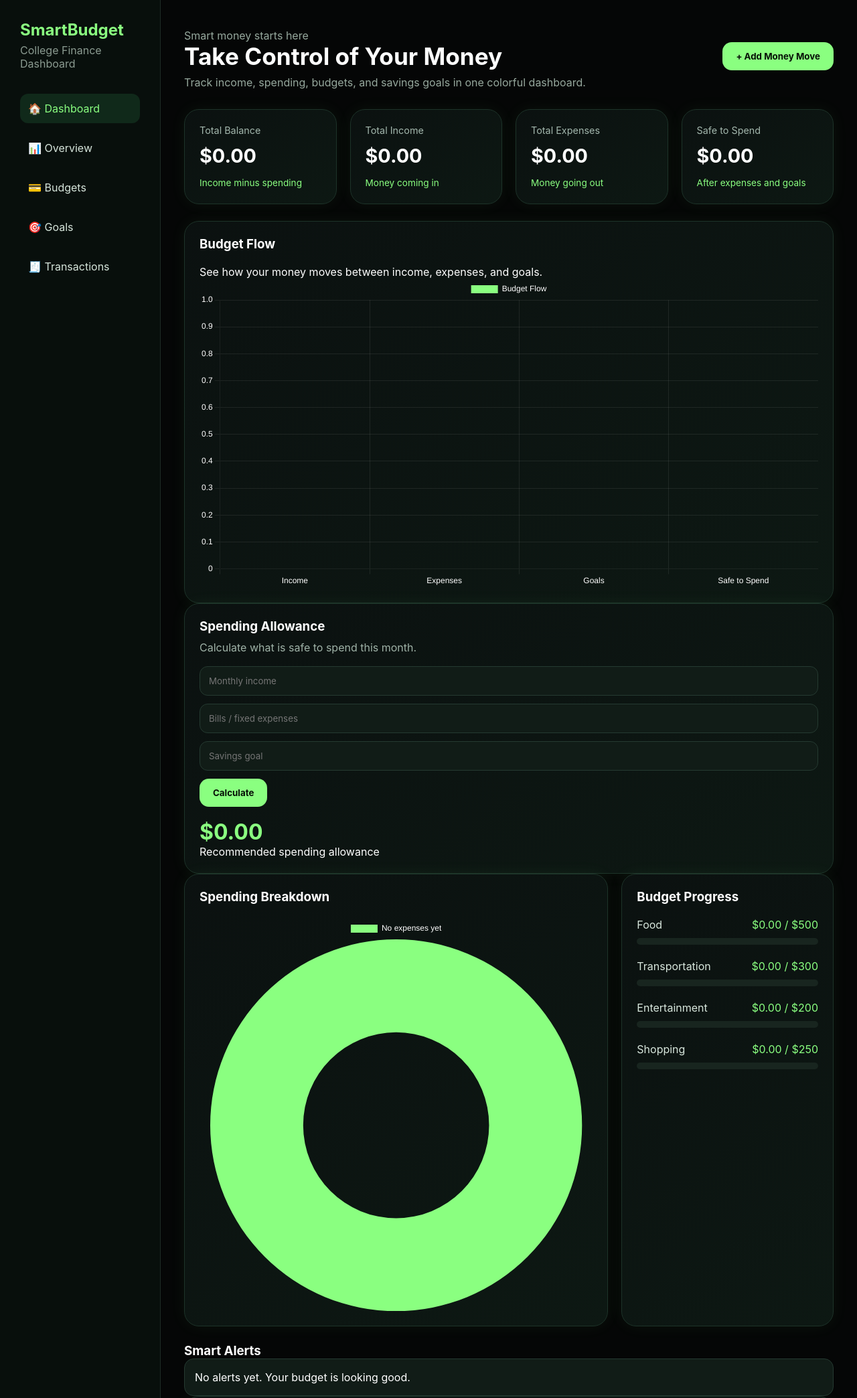
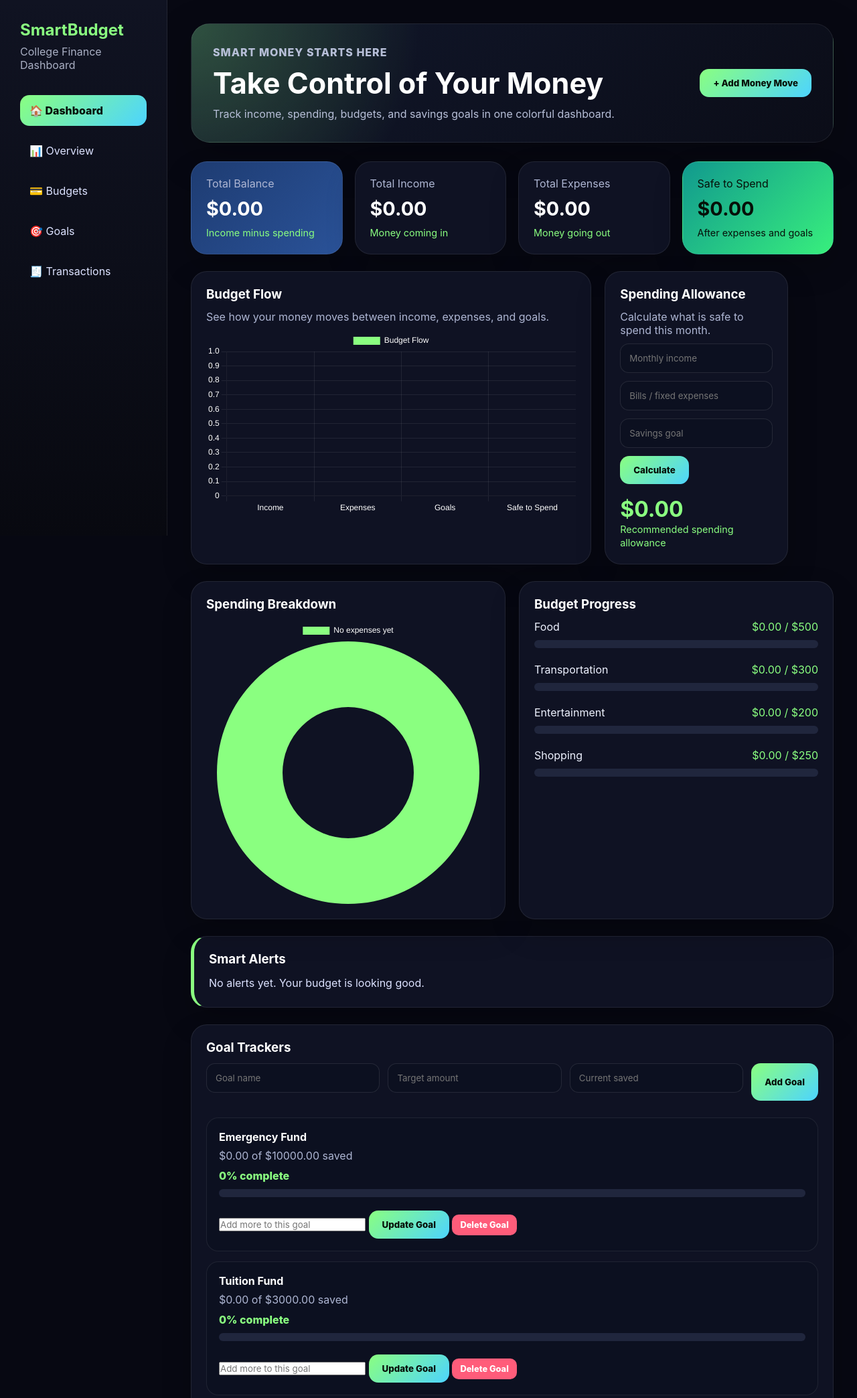
Before and after one commit to semajmorris/SmartBudget-Finance-Dashboard, a plain HTML site: page index.html in a window 1280 px wide. Shown: the top 2088 px of the page at 67% size. Drawn offline with nearby package versions, Linux system fonts and the light colour scheme.

Commit message:
Add files via upload

```diff
--- a/style.css
+++ b/style.css
@@ -5,130 +5,214 @@
     font-family: Inter, Arial, sans-serif;
 }
 
+html {
+    scroll-behavior: smooth;
+}
+
 body {
-  background: #050606;
-  color: #ffffff;
+    background: #070812;
+    color: white;
 }
 
 .dashboard {
     display: grid;
-  grid-template-columns: 240px 1fr;
+    grid-template-columns: 250px 1fr;
     min-height: 100vh;
 }
 
 .sidebar {
-  background: #080f0c;
-  border-right: 1px solid #1d2b25;
+    background: linear-gradient(180deg, #101322, #080910);
+    border-right: 1px solid rgba(255,255,255,.08);
     padding: 30px;
+    position: sticky;
+    top: 0;
+    height: 100vh;
 }
 
 .sidebar h2 {
     color: #8aff80;
-  margin-bottom: 6px;
+    margin-bottom: 8px;
 }
 
 .sidebar p {
-  color: #8b9b91;
+    color: #a9afc3;
     margin-bottom: 35px;
 }
 
 .sidebar nav {
     display: flex;
     flex-direction: column;
-  gap: 15px;
+    gap: 14px;
 }
 
 .sidebar nav a {
-  color: #d7e6dc;
+    color: #dce2ff;
     text-decoration: none;
-  padding: 12px;
-  border-radius: 12px;
+    padding: 13px 14px;
+    border-radius: 14px;
+    transition: .3s;
 }
 
 .sidebar nav a:hover,
 .sidebar nav a:first-child {
-  background: #10291a;
-  color: #8aff80;
+    background: linear-gradient(135deg, #8aff80, #4dd4ff);
+    color: #071008;
+    font-weight: 800;
 }
 
 .main-content {
     padding: 35px;
 }
 
-header {
+.hero {
+    background: radial-gradient(circle at top left, rgba(138,255,128,.25), transparent 35%),
+                linear-gradient(135deg, #11172b, #0b0d18);
+    border: 1px solid rgba(255,255,255,.08);
+    border-radius: 28px;
+    padding: 32px;
     display: flex;
     justify-content: space-between;
     align-items: center;
-  margin-bottom: 30px;
+    margin-bottom: 28px;
+    box-shadow: 0 20px 60px rgba(0,0,0,.25);
 }
 
-header h1 {
-  font-size: 2.2rem;
+.tag {
+    color: #8aff80;
+    font-weight: 800;
+    margin-bottom: 10px;
+    text-transform: uppercase;
+    letter-spacing: 1px;
 }
 
-header p {
-  color: #96a89d;
-  margin-top: 8px;
+.hero h1 {
+    font-size: 2.7rem;
+    margin-bottom: 10px;
+}
+
+.hero p {
+    color: #b7bfd8;
 }
 
 button {
-  background: #8aff80;
-  color: #061006;
+    background: linear-gradient(135deg, #8aff80, #4dd4ff);
+    color: #071008;
     border: none;
     padding: 13px 20px;
     border-radius: 14px;
-  font-weight: 700;
+    font-weight: 800;
     cursor: pointer;
+    transition: .25s;
+}
+
+button:hover {
+    transform: translateY(-2px);
+    box-shadow: 0 10px 25px rgba(138,255,128,.25);
 }
 
 .cards {
     display: grid;
     grid-template-columns: repeat(4, 1fr);
-  gap: 20px;
+    gap: 18px;
     margin-bottom: 25px;
 }
 
 .card,
 .chart-box,
 .budget-box,
-.transactions {
-  background: linear-gradient(145deg, #0b1110, #0d1813);
-  border: 1px solid #1d3329;
-  border-radius: 22px;
+.transactions,
+.tool-box,
+.alert-box {
+    background: rgba(17, 21, 38, .9);
+    border: 1px solid rgba(255,255,255,.08);
+    border-radius: 24px;
     padding: 22px;
-  box-shadow: 0 0 25px rgba(138, 255, 128, 0.06);
+    box-shadow: 0 20px 45px rgba(0,0,0,.2);
 }
 
-.card p {
-  color: #a3b7ad;
-  font-size: 0.9rem;
+.card p,
+.chart-box p,
+.tool-box p {
+    color: #aeb6d3;
+    margin-bottom: 10px;
 }
 
 .card h3 {
     font-size: 1.8rem;
-  margin: 12px 0;
+    margin-bottom: 8px;
 }
 
-.card span {
+.card span,
+.tool-box span {
     color: #8aff80;
-  font-size: 0.85rem;
+    font-size: .9rem;
+}
+
+.balance-card {
+    background: linear-gradient(135deg, #1e3c72, #2a5298);
+}
+
+.safe-card {
+    background: linear-gradient(135deg, #11998e, #38ef7d);
+    color: #061008;
+}
+
+.safe-card p,
+.safe-card span {
+    color: #061008;
+}
+
+.overview-grid {
+    display: grid;
+    grid-template-columns: 1.4fr .8fr;
+    gap: 20px;
+    margin-bottom: 25px;
 }
 
 .grid {
     display: grid;
-  grid-template-columns: 2fr 1fr;
+    grid-template-columns: 1fr 1fr;
     gap: 20px;
     margin-bottom: 25px;
 }
 
-.chart-box {
-  min-height: 310px;
+.large-chart {
+    min-height: 360px;
 }
 
 .chart-box h3,
 .budget-box h3,
-.transactions h3 {
-  margin-bottom: 20px;
+.transactions h3,
+.tool-box h3,
+.alert-box h3 {
+    margin-bottom: 12px;
+}
+
+.tool-box input,
+.goal-form input,
+.modal-content input,
+.modal-content select {
+    width: 100%;
+    padding: 13px;
+    margin-bottom: 12px;
+    border-radius: 13px;
+    border: 1px solid rgba(255,255,255,.1);
+    background: #0c1020;
+    color: white;
+    outline: none;
+}
+
+.tool-box input:focus,
+.goal-form input:focus,
+.modal-content input:focus,
+.modal-content select:focus {
+    border-color: #8aff80;
+}
+
+.tool-box h2 {
+    color: #8aff80;
+    margin-top: 18px;
+    font-size: 2rem;
 }
 
 .budget-item {
@@ -138,7 +222,7 @@ button {
 .budget-item p {
     display: flex;
     justify-content: space-between;
-  color: #d8e7dd;
+    color: #eef2ff;
     margin-bottom: 10px;
 }
 
@@ -147,67 +231,98 @@ button {
 }
 
 .bar {
-  height: 10px;
-  background: #18251f;
+    height: 12px;
+    background: #20263d;
     border-radius: 50px;
     overflow: hidden;
 }
 
 .bar div {
     height: 100%;
-  background: linear-gradient(90deg, #8aff80, #38d86a);
+    width: 0%;
+    background: linear-gradient(90deg, #8aff80, #4dd4ff);
     border-radius: 50px;
+    transition: width .4s ease;
 }
 
-.transactions table {
+.alert-box {
+    margin-bottom: 25px;
+    border-left: 5px solid #8aff80;
+}
+
+#alertMessage {
+    color: #dce2ff;
+    line-height: 1.6;
+}
+
+.goal-form {
+    display: grid;
+    grid-template-columns: 1fr 1fr 1fr auto;
+    gap: 12px;
+    margin-bottom: 25px;
+}
+
+.goal-card {
+    background: #0c1020;
+    border: 1px solid rgba(255,255,255,.08);
+    border-radius: 18px;
+    padding: 18px;
+    margin-bottom: 15px;
+}
+
+.goal-card h4 {
+    margin-bottom: 8px;
+}
+
+.goal-card p {
+    color: #aeb6d3;
+    margin-bottom: 10px;
+}
+
+.goal-progress-text {
+    color: #8aff80 !important;
+    font-weight: 800;
+}
+
+table {
     width: 100%;
     border-collapse: collapse;
 }
 
-.transactions th {
+th {
     color: #8aff80;
     text-align: left;
     padding-bottom: 14px;
 }
 
-.transactions td {
+td {
     padding: 14px 0;
-  border-top: 1px solid #1b2b24;
-  color: #dce9e0;
+    border-top: 1px solid rgba(255,255,255,.08);
+    color: #e9edff;
 }
 
 .income {
     color: #8aff80 !important;
-  font-weight: bold;
+    font-weight: 800;
 }
 
 .expense {
     color: #ff6b6b !important;
-  font-weight: bold;
+    font-weight: 800;
 }
 
-@media (max-width: 900px) {
-  .dashboard {
-    grid-template-columns: 1fr;
+.goal {
+    color: #4dd4ff !important;
+    font-weight: 800;
 }
 
-  .cards,
-  .grid {
-    grid-template-columns: 1fr;
+.delete-btn {
+    background: #ff5c7a;
+    color: white;
+    padding: 8px 12px;
+    border-radius: 10px;
+    font-size: .8rem;
 }
-
-  .sidebar {
-    border-right: none;
-    border-bottom: 1px solid #1d2b25;
-  }
-
-  header {
-    flex-direction: column;
-    align-items: flex-start;
-    gap: 20px;
-  }
-}
-/* Modal */
 
 .modal {
     display: none;
@@ -220,164 +335,61 @@ button {
 }
 
 .modal-content {
-    width: 450px;
-    background: #0d1813;
-    border: 1px solid #1d3329;
-    border-radius: 20px;
-    padding: 25px;
-}
-
-.modal-content h2 {
-    margin-bottom: 20px;
-}
-
-.modal-content form {
-    display: flex;
-    flex-direction: column;
-    gap: 15px;
-}
-
-.modal-content input,
-.modal-content select {
-    padding: 12px;
-    border-radius: 10px;
-    border: 1px solid #253a31;
-    background: #111c17;
-    color: white;
+    width: 460px;
+    background: #111526;
+    border: 1px solid rgba(255,255,255,.1);
+    border-radius: 24px;
+    padding: 26px;
 }
 
 .close-btn {
     float: right;
+    font-size: 26px;
     cursor: pointer;
-    font-size: 24px;
 }
 
 .close-btn:hover {
     color: #8aff80;
 }
-.delete-btn {
-    background: #ff5a5a;
-    color: white;
-    border: none;
-    padding: 8px 12px;
-    border-radius: 10px;
-    cursor: pointer;
-    font-weight: 600;
+
+@media (max-width: 950px) {
+    .dashboard {
+        grid-template-columns: 1fr;
     }
 
-.delete-btn:hover {
-    opacity: .8;
-}
-/* Tools Section */
-
-.tools-grid {
-    display: grid;
-    grid-template-columns: 1.3fr .7fr;
-    gap: 20px;
-    margin-bottom: 25px;
-}
-
-.tool-box {
-    background: linear-gradient(145deg, #0b1110, #0d1813);
-    border: 1px solid #1d3329;
-    border-radius: 22px;
-    padding: 22px;
-    box-shadow: 0 0 25px rgba(138, 255, 128, 0.06);
-}
-
-.tool-box h3 {
-    margin-bottom: 10px;
-}
-
-.tool-box p {
-    color: #9fb2a7;
-    margin-bottom: 18px;
-}
-
-.tool-box input,
-.goal-form input {
-    width: 100%;
-    padding: 13px;
-    margin-bottom: 12px;
-    border-radius: 12px;
-    border: 1px solid #253a31;
-    background: #111c17;
-    color: white;
-    outline: none;
-}
-
-.tool-box input:focus,
-.goal-form input:focus {
-    border-color: #8aff80;
-}
-
-.tool-box h2 {
-    color: #8aff80;
-    margin-top: 18px;
-    font-size: 2rem;
-}
-
-.alert-box {
-    display: flex;
-    flex-direction: column;
-    justify-content: center;
-}
-
-#alertMessage {
-    padding: 15px;
-    background: #111c17;
-    border: 1px solid #253a31;
-    border-radius: 14px;
-    line-height: 1.5;
-}
-
-/* Goals */
-
-.goal-form {
-    display: grid;
-    grid-template-columns: 1fr 1fr 1fr auto;
-    gap: 12px;
-    margin-bottom: 25px;
-}
-
-.goal-card {
-    background: #0d1813;
-    border: 1px solid #1d3329;
-    border-radius: 18px;
-    padding: 18px;
-    margin-bottom: 15px;
-}
-
-.goal-card h4 {
-    margin-bottom: 8px;
-    color: #ffffff;
-}
-
-.goal-card p {
-    color: #9fb2a7;
-    margin-bottom: 12px;
-}
-
-.goal-progress-text {
-    color: #8aff80;
-    font-weight: 700;
-}
-
-/* Better progress bars */
-
-.bar {
+    .sidebar {
+        height: auto;
         position: relative;
     }
 
-.bar div {
-    transition: width .4s ease;
-}
-
-/* Mobile */
-
-@media (max-width: 900px) {
-    .tools-grid,
+    .cards,
+    .overview-grid,
+    .grid,
     .goal-form {
         grid-template-columns: 1fr;
     }
+
+    .hero {
+        flex-direction: column;
+        align-items: flex-start;
+        gap: 20px;
     }
+}
+.score-card {
+    background: linear-gradient(135deg, #7f5af0, #4dd4ff);
+    color: white;
+}
+
+.score-card span {
+    color: white;
+}
+
+.goal-actions {
+    display: flex;
+    gap: 10px;
+    flex-wrap: wrap;
+}
+
+.goal-card input {
+    margin-top: 10px;
+}
```
Lines whose indentation alone changed are shown as unchanged.
